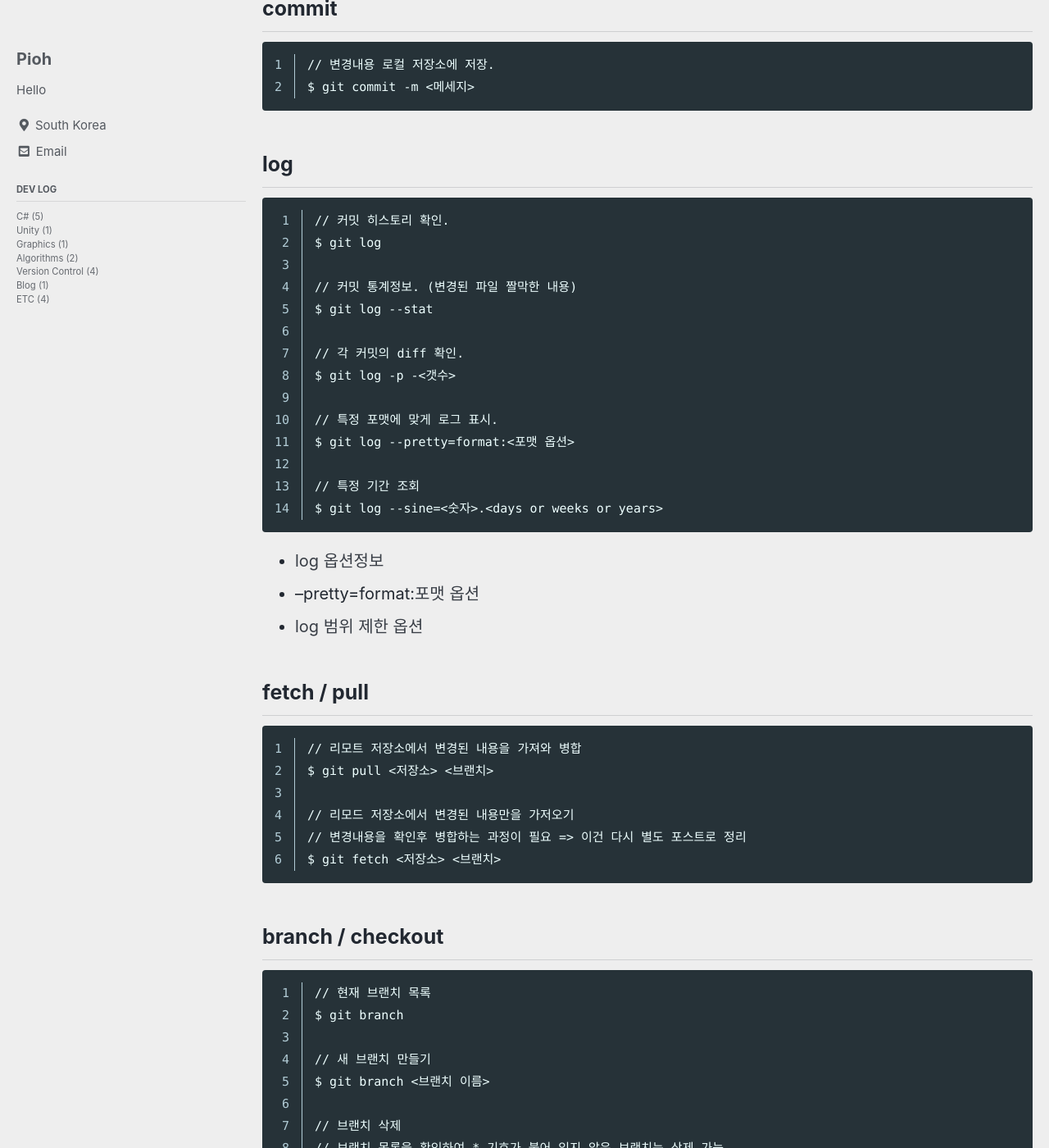
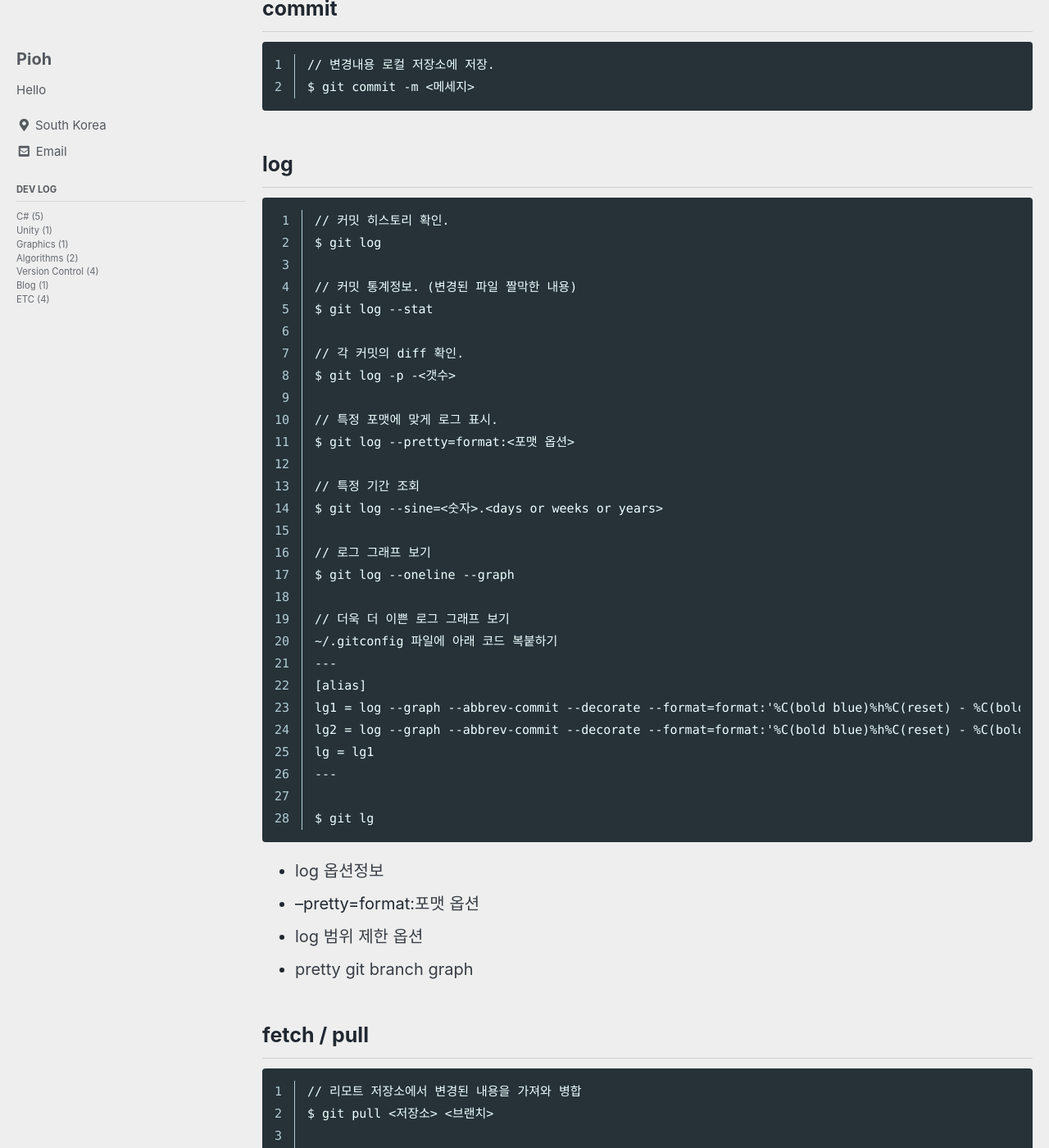
Before and after one commit to devpioh/devpioh.github.io, a Jekyll site: the page built from _posts/Devlog/Version Control/2022-06-12-git-basic.md, in a window 1280 px wide and 1400 px high, scrolled down 2076 px. Shown: the whole window at 82% size. Built offline with Jekyll 4.4.1, drawn with Linux system fonts in a browser that asks for light colours; cached includes are drawn as plain includes; some web fonts are replaced; comment, search, counter and statistics services are not loaded.

Commit message:
git branch log

````diff
--- a/_posts/Devlog/Version Control/2022-06-12-git-basic.md
+++ b/_posts/Devlog/Version Control/2022-06-12-git-basic.md
@@ -86,10 +86,25 @@ $ git log --pretty=format:<포맷 옵션>
 
 // 특정 기간 조회
 $ git log --sine=<숫자>.<days or weeks or years>
+
+// 로그 그래프 보기
+$ git log --oneline --graph
+
+// 더욱 더 이쁜 로그 그래프 보기
+~/.gitconfig 파일에 아래 코드 복붙하기
+---
+[alias]
+lg1 = log --graph --abbrev-commit --decorate --format=format:'%C(bold blue)%h%C(reset) - %C(bold green)(%ar)%C(reset) %C(white)%s%C(reset) %C(dim white)- %an%C(reset)%C(auto)%d%C(reset)' --all
+lg2 = log --graph --abbrev-commit --decorate --format=format:'%C(bold blue)%h%C(reset) - %C(bold cyan)%aD%C(reset) %C(bold green)(%ar)%C(reset)%C(auto)%d%C(reset)%n''          %C(white)%s%C(reset) %C(dim white)- %an%C(reset)'
+lg = lg1
+---
+
+$ git lg
 ```
  - <a href="https://git-scm.com/book/ko/v2/ch00/log_options">log 옵션정보</a>
  - --pretty=format:<a href="https://git-scm.com/book/ko/v2/ch00/pretty_format">포맷 옵션</a>
  - <a href="https://git-scm.com/book/ko/v2/ch00/log_options">log 범위 제한 옵션</a>
+ - <a herf="https://stackoverflow.com/questions/1057564/pretty-git-branch-graphs">pretty git branch graph</a>
 
 ## fetch / pull
 ```
````
